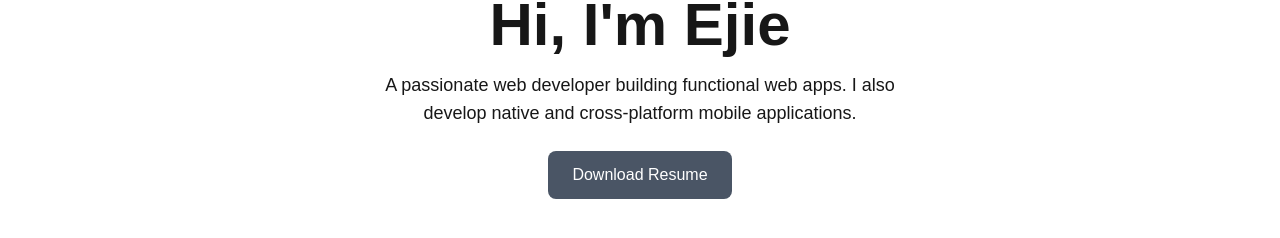
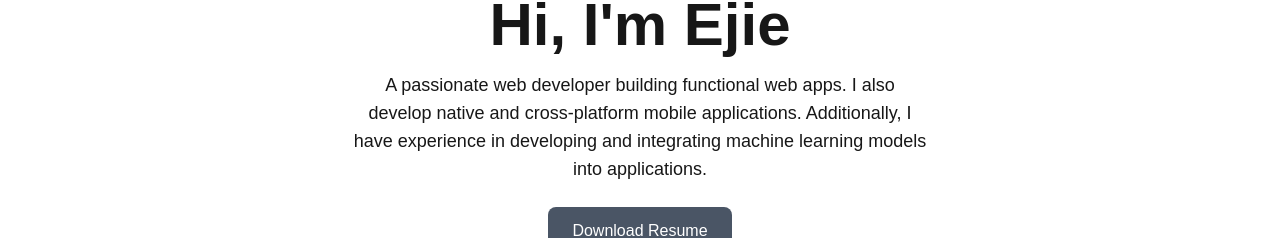
Before and after one commit to EjieDaguplo/MyPorfolio, a Next.js app: page / in a window 1280 px wide. Shown: the part 165-403 px from the top of the page. Built offline with nearby package versions, Linux system fonts and the light colour scheme.

Commit message:
change the text in the hero section

```diff
--- a/components/heroSection.tsx
+++ b/components/heroSection.tsx
@@ -4,7 +4,9 @@ function HeroSection() {
       <h2 className="text-4xl md:text-6xl font-bold mb-4">Hi, I'm Ejie</h2>
       <p className="max-w-xl md:text-lg mb-6 text-sm">
         A passionate web developer building functional web apps. I also develop
-        native and cross-platform mobile applications.
+        native and cross-platform mobile applications. Additionally, I have
+        experience in developing and integrating machine learning models into
+        applications.
       </p>
       <a
         href="resume.pdf"
```
